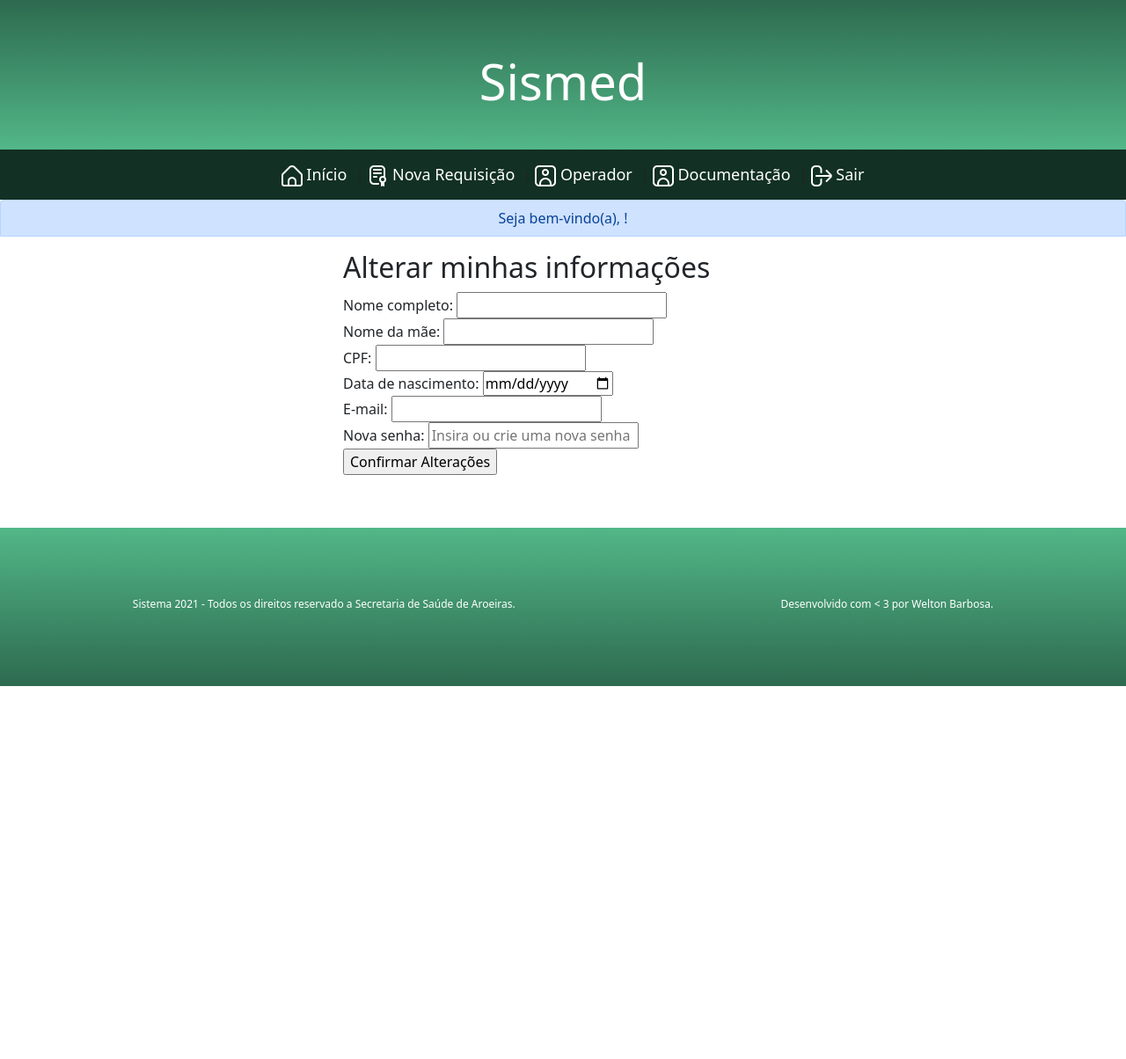
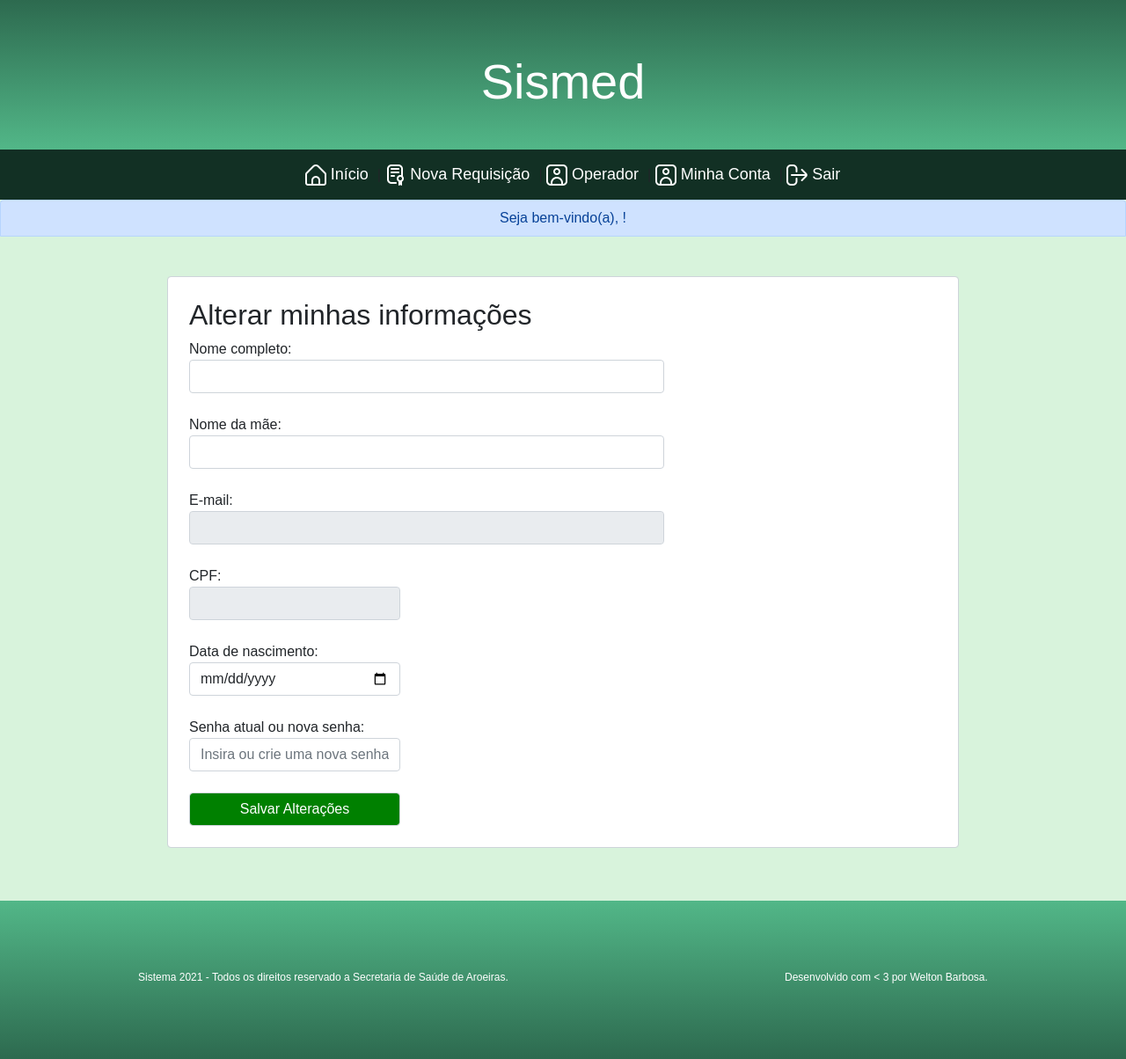
Before and after one commit to weltonbarbosa/medicamentos, a PHP site: page /minhas-informacoes.php in a window 1280 px wide. Shown: the whole page at 88% size. Before the commit the page ends 780 px from the top, so only its background shows below. Run offline with PHP 8.4, Linux system fonts and the light colour scheme; the visitor is signed in with stand-in values (Sample User, id 1); data that the repository does not hold is empty.

Commit message:
Funcionalidade minha conta ok

```diff
--- a/estrutura/nav-operador.html
+++ b/estrutura/nav-operador.html
@@ -6,7 +6,7 @@
             </ul>
         <li><a href="requisicao.php"><img src="estrutura/imagens/rec.png" id="icones-nav">  Nova Requisição</a></li>|
         <li><a href="novo-operador.php"> <img src="estrutura/imagens/portrait.png" id="icones-nav">  Operador</a></li>|
-        <li><a href="novo-operador.php"> <img src="estrutura/imagens/portrait.png" id="icones-nav">  Documentação</a></li>|
+        <li><a href="minhas-informacoes.php"> <img src="estrutura/imagens/portrait.png" id="icones-nav">  Minha Conta</a></li>|
         <li><a href="sair.php"><img src="estrutura/imagens/sign-out-alt.png" id="icones-nav"> Sair</a></li>
 
 
--- a/minhas-informacoes.php
+++ b/minhas-informacoes.php
@@ -3,6 +3,7 @@
 <head>
     <meta charset="UTF-8">
     <meta http-equiv="X-UA-Compatible" content="IE=edge">
+    <link href="estilos.css" type="text/css" rel="stylesheet">
     <meta name="viewport" content="width=[device-width], initial-scale=1.0">
     <link href="https://cdn.jsdelivr.net/npm/bootstrap@5.1.3/dist/css/bootstrap.min.css" rel="stylesheet" integrity="sha384-1BmE4kWBq78iYhFldvKuhfTAU6auU8tT94WrHftjDbrCEXSU1oBoqyl2QvZ6jIW3" crossorigin="anonymous">
     <title>Minhas Informações</title>
@@ -29,9 +30,10 @@
         $dados = mysqli_fetch_assoc($queryInfo);
     ?>
 
-
+    <!--Iniciar main-->
     <main id="main-oficial">
 
+    <!--Mensagem Alterações feitas com sucesso-->
     <?php
         if(isset($_SESSION['informacoes-alteradas'])):
     ?>
@@ -55,37 +57,59 @@
             unset($_SESSION['informacoes-alteradas']);
     ?>
 
-
-
-
-        <form method="post" action="minhas-informacoes-post">
+            <!--Formulario-->
+        <form method="post" action="minhas-informacoes-post" class="form-control" id="formulario-minhas-informacoes">
             <h2>Alterar minhas informações</h2>
-            <label>Nome completo: <input name="nome" type="text" value="<?php echo $dados['nome_operador'];?>" required></label><br>
-            <label>Nome da mãe: <input name="nomeMae" type="text" value="<?php echo $dados['nome_mae_operador'];?>" required></label><br>
-            <label>CPF: <input type="text" value="<?php echo $dados['cpf_operador'];?>" readonly></label><br>
-            <label>Data de nascimento: <input name="dataNasc" type="date" value="<?php echo $dados['data_nasc_operador'];?>" required></label><br>
-            <label>E-mail: <input name="email" type="text" value="<?php echo $dados['email_operador'];?>" required></label><br>
-            <label>Nova senha: <input name="senha" type="password" placeholder="Insira ou crie uma nova senha"required></label><br>
-            <input type="submit" value="Confirmar Alterações">
+            <label>Nome completo: <input name="nome" type="text" value="<?php echo $dados['nome_operador'];?>" class="form-control" id="textoNome" required></label><br><br>
+            <label>Nome da mãe: <input name="nomeMae" type="text" value="<?php echo $dados['nome_mae_operador'];?>" class="form-control" id="textoNome" required></label><br><br>
+            <label>E-mail: <input name="email" type="text" value="<?php echo $dados['email_operador'];?>" class="form-control" id="textoNome" readonly></label><br><br>
+            <label>CPF: <input type="text" value="<?php echo $dados['cpf_operador'];?>" name="cpfOperador" class="form-control" id="caixa2" readonly></label><br><br>
+            <label>Data de nascimento: <input name="dataNasc" type="date" value="<?php echo $dados['data_nasc_operador'];?>" class="form-control" id="caixa2" required></label><br><br>
+            <label>Senha atual ou nova senha: <input name="senha" type="password" placeholder="Insira ou crie uma nova senha" class="form-control" id="caixa2" required></label><br><br>
+            <input type="submit" value="Salvar Alterações" id="botao" class="form-control">
         </form>
     </main>
-
-    <!--Finalizar o endwhile-->
-    <?php
-
-    ?>
-
 
     <!--Incluir o footer-->
     <?php
         include_once('estrutura/footer.php');
     ?>
 
+
+    <!--ESTILOS DA PÁGINA EM QUESTÃO-->
     <style>
-        #main-oficial{
-            margin: 0 auto 0 auto;
-            width: 500px;
+
+        #botao{
+            background-color: green;
+            color: white;
+            width: 240px;
         }
+
+        #caixa2{
+            width: 240px;
+        }
+
+       body{
+            background-color: #d8f3dc;
+       }
+
+       #formulario-minhas-informacoes{
+           padding: 24px;
+       }
+
+
+       #textoNome{
+           width: 540px;
+       }
+       #main-oficial {
+            width: 900px;
+            height: auto;;
+            margin: 45px auto 0 auto;
+            background-color: #d8f3dc;
+            border-radius: none;
+       }
+
+
     </style>
 
     <!--Incluir link JS-->
--- a/requisicao.php
+++ b/requisicao.php
@@ -34,7 +34,7 @@
 
 <?php
     endif;
-    //unset($_SESSION['requisicao-registrada']);
+    unset($_SESSION['requisicao-registrada']);
 ?>
 
 
```
Also changed, not shown: minhas-informacoes-post.php (+14 -6 lines).
